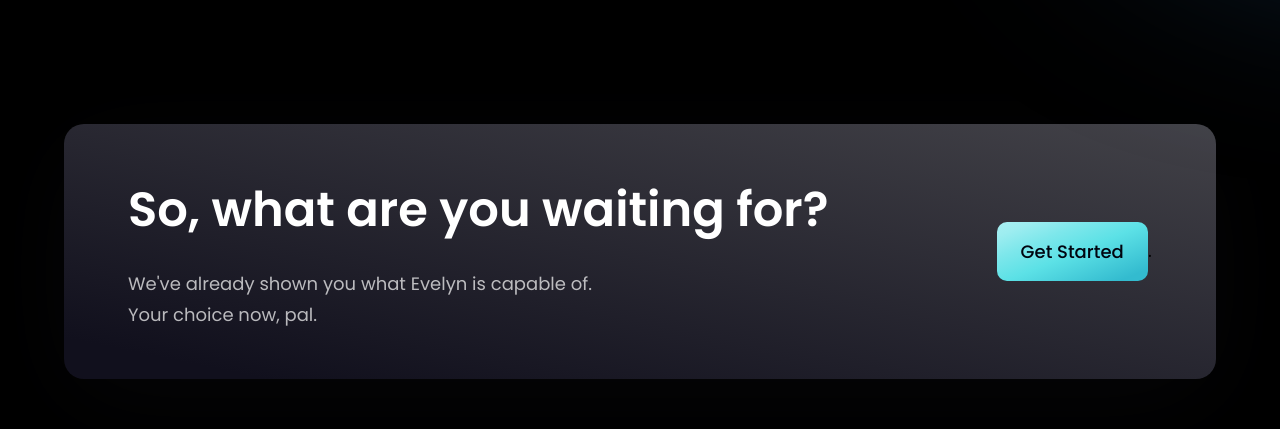
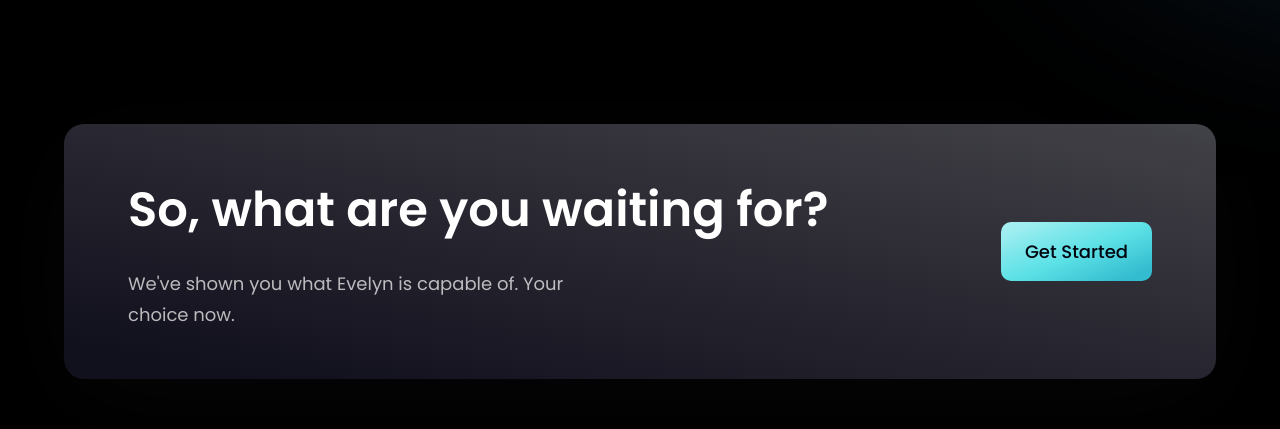
Before and after one commit to shadowrunners/unleashed-web, a React (Vite) app: page / in a window 1280 px wide. Shown: the part 2460-2889 px from the top of the page. Built offline with nearby package versions, Linux system fonts and the light colour scheme.

Commit message:
chore: updated CTA

```diff
--- a/src/components/CTA.jsx
+++ b/src/components/CTA.jsx
@@ -8,13 +8,12 @@
     <div className="flex-1 flex flex-col">
       <h2 className={styles.heading2}>So, what are you waiting for?</h2>
       <p className={`${styles.paragraph} max-w-[470px] mt-5`}>
-        We've already shown you what Evelyn is capable of. Your choice now, pal.
+        We've shown you what Evelyn is capable of. Your choice now.
       </p>
     </div>
     <div className={`${styles.flexCenter} sm:ml-10 ml-0 sm:mt-0 mt-10`}>
       <Button />
     </div>
-    .
   </section>
 );
 
```
